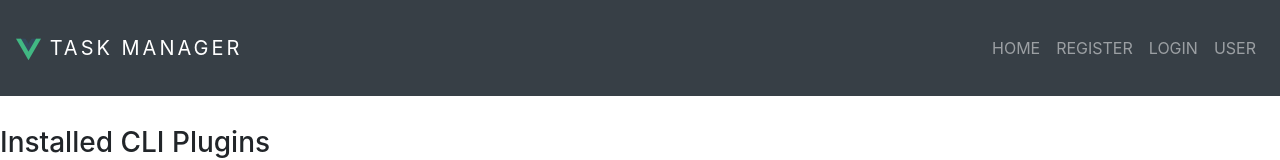
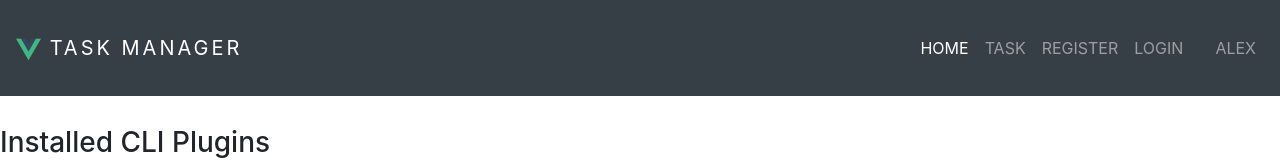
Before and after one commit to ZeroCurse/aarcher-mevn-task-app, a Vue app: page / in a window 1280 px wide. Shown: the top 160 px of the page. Built offline with nearby package versions, Linux system fonts and the light colour scheme.

Commit message:
fix: Navbar

```diff
--- a/src/components/Navbar.vue
+++ b/src/components/Navbar.vue
@@ -1,43 +1,32 @@
 <template>
   <header>
     <nav class="navbar navbar-expand-md navbar-dark fixed-top custom-bg-dark">
-            <router-link to="/" class="navbar-brand">
-                <img style="max-height:25px;" src="../assets/logo.png" /> Task Manager
-            </router-link>
+      <a class="navbar-brand" href="#">
+        <img style="max-height:25px" src="../assets/logo.png" /> Task Manager
+        </a>
       <button class="navbar-toggler" type="button" data-toggle="collapse" data-target="#navbarCollapse" aria-controls="navbarCollapse"
                 aria-expanded="false" aria-label="Toggle navigation">
                 <span class="navbar-toggler-icon"></span>
             </button>
     <div class="collapse navbar-collapse" id="navbarCollapse">
-                <ul class="navbar-nav ml-auto">
-                    <li class="nav-item">
-                        <router-link to="/" class="nav-link" exact>
-                            Home
-                        </router-link>
-                    </li>
-                    <li v-if="$store.state.isLoggedIn" class="nav-item">
-                        <router-link to="/tasks" class="nav-link" exact>
-                            Tasks
-                        </router-link>
-                    </li>
-                    <li v-if="!$store.state.isLoggedIn" class="nav-item">
-                        <router-link to="/register" class="nav-link" exact>
-                            Register
-                        </router-link>
-                    </li>
-                    <li v-if="!$store.state.isLoggedIn" class="nav-item">
-                        <router-link to="/login" class="nav-link" exact>
-                            Login
-                        </router-link>
-                    </li>
-                    <li v-if="$store.state.isLoggedIn" class="nav-item">
-                        <a v-on:click.prevent="logout()" class="nav-link" href="#">Logout</a>
+      <ul id="menu-main-nav" class="navbar-nav nav-fill ml-auto">
+        <li class="nav-item active">
+          <a class="nav-link" href="#">Home <span class="sr-only">(current)</span></a>
         </li>
         <li class="nav-item">
-                        <!-- Display the current user's username in the navbar -->
-                        <a class="nav-link" href="#">
-                            {{ this.$store.state.username ? this.$store.state.username : 'User' }}
-                        </a>
+          <a class="nav-link" href="#">Task</a>
+        </li>
+        <li class="nav-item">
+          <a class="nav-link" href="#">Register</a>
+        </li>
+        <li class="nav-item">
+          <a class="nav-link" href="#">Login</a>
+        </li>
+        <li class="nav-item">
+          <a class="nav-link" href="#"></a>
+        </li>
+        <li class="nav-item">
+          <a class="nav-link" href="#">Alex</a>
         </li>
       </ul>
     </div>
```
Lines whose indentation alone changed are shown as unchanged.
